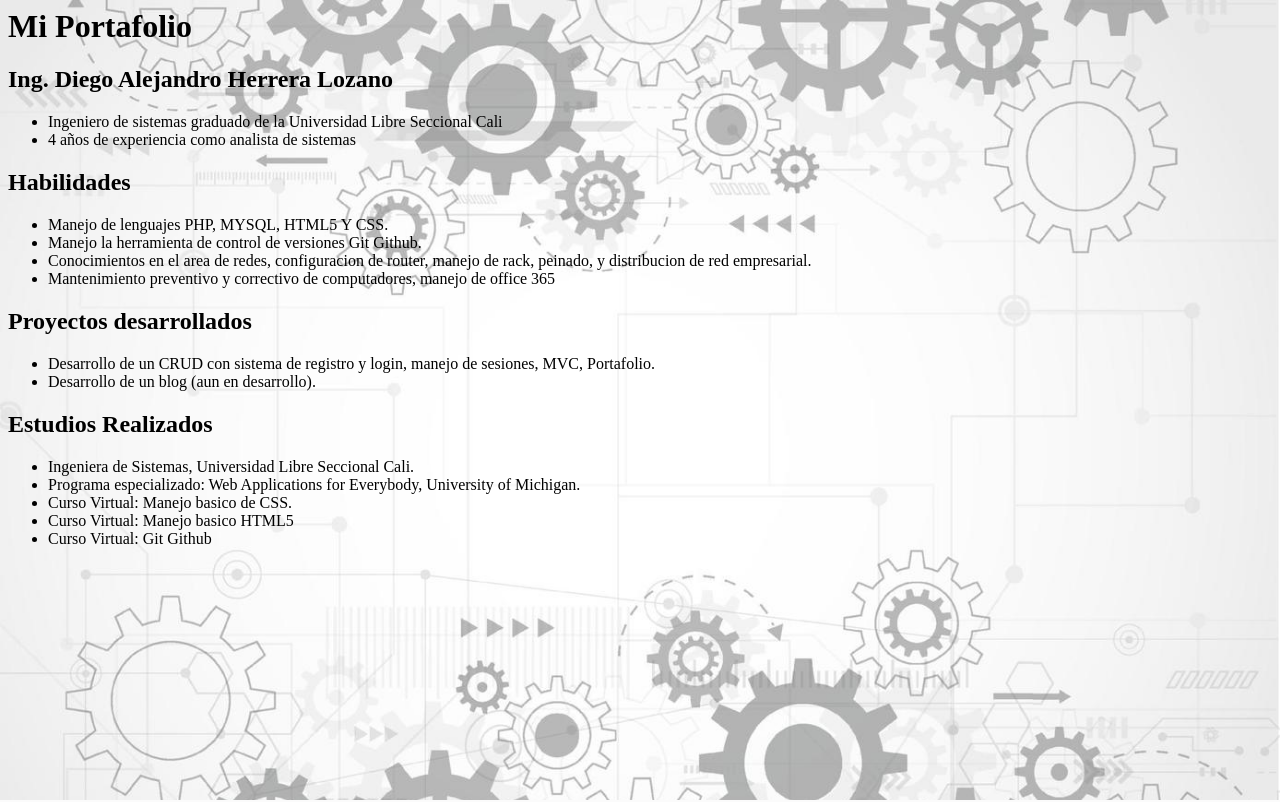
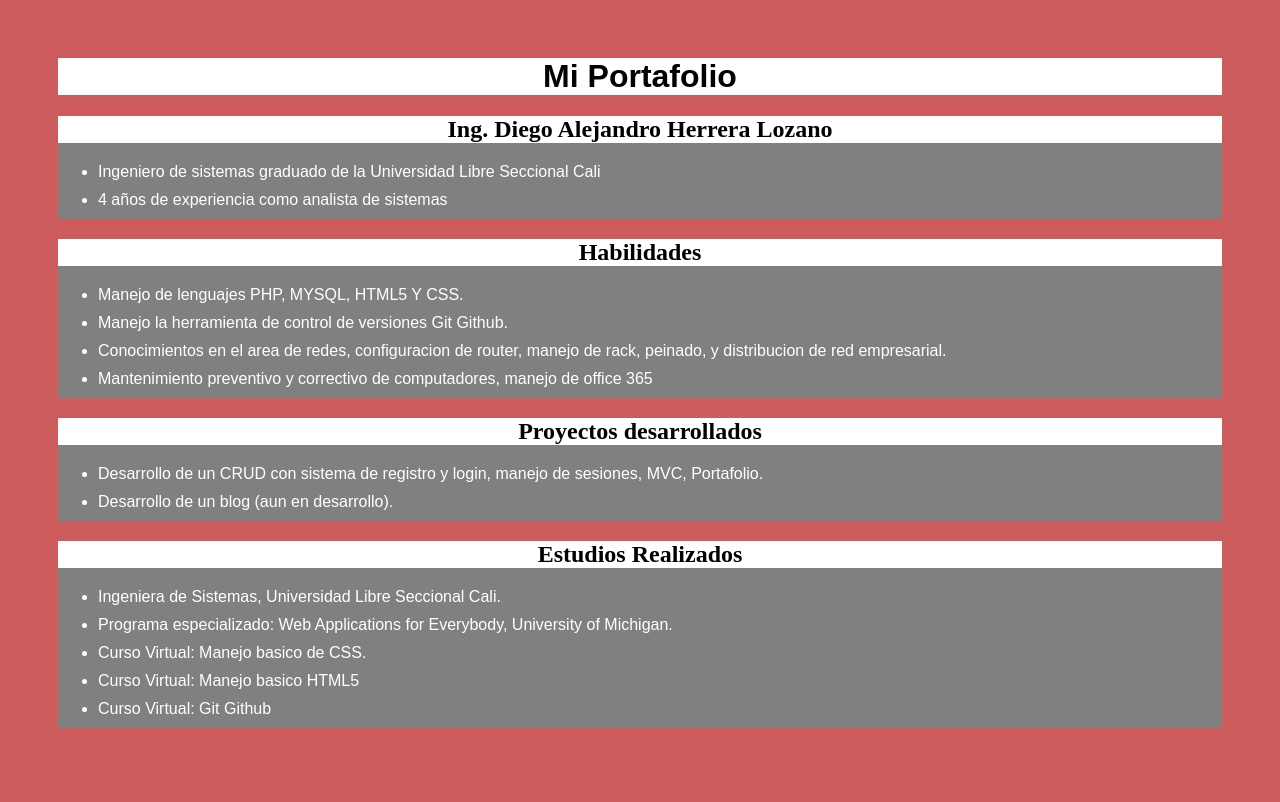
Before and after one commit to Diheloz/Crud_con_session, a PHP site: page /index.html in a window 1280 px wide. Run offline with PHP 8.4, Linux system fonts and the light colour scheme.

Commit message:
Pagina portafolio agregada y estilo

```diff
--- a/estilos.css
+++ b/estilos.css
@@ -8,10 +8,32 @@ table{
 
 }
 body{
-    background-image: url("imagenes/fondo_login.jpg");
-    background-size: cover;
-
-
-
+    background-color:indianred;
+    padding: 50px;
 
 }
+
+#h1{
+
+    font-family: Arial, Helvetica, sans-serif;
+    text-align: center;
+    background-color: white;
+}
+
+#h2{
+
+    background-color: white;
+    text-align: center;
+}
+
+#div1{
+
+    background-color:grey;
+    text-align: justify;
+
+}
+li{
+    color:white;
+    font-family:arial;
+    padding-bottom: 10px;
+}
```
